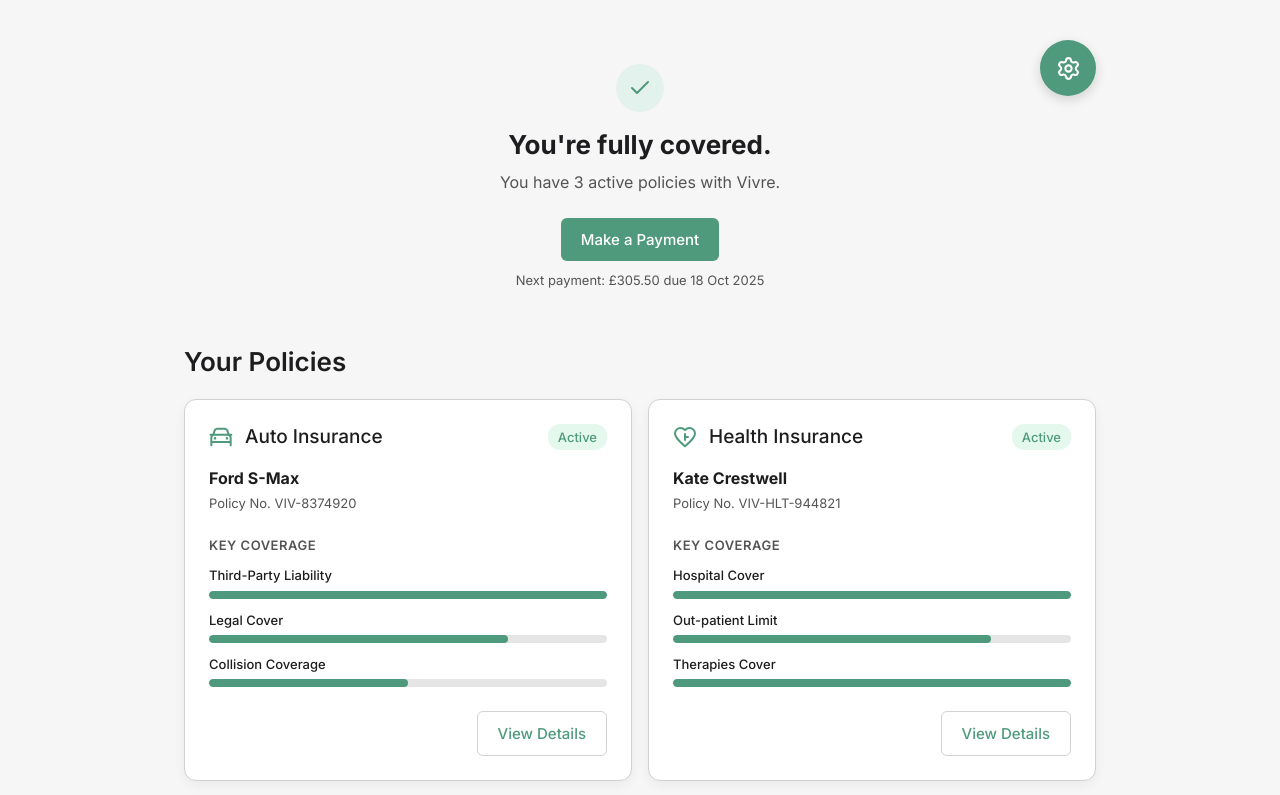
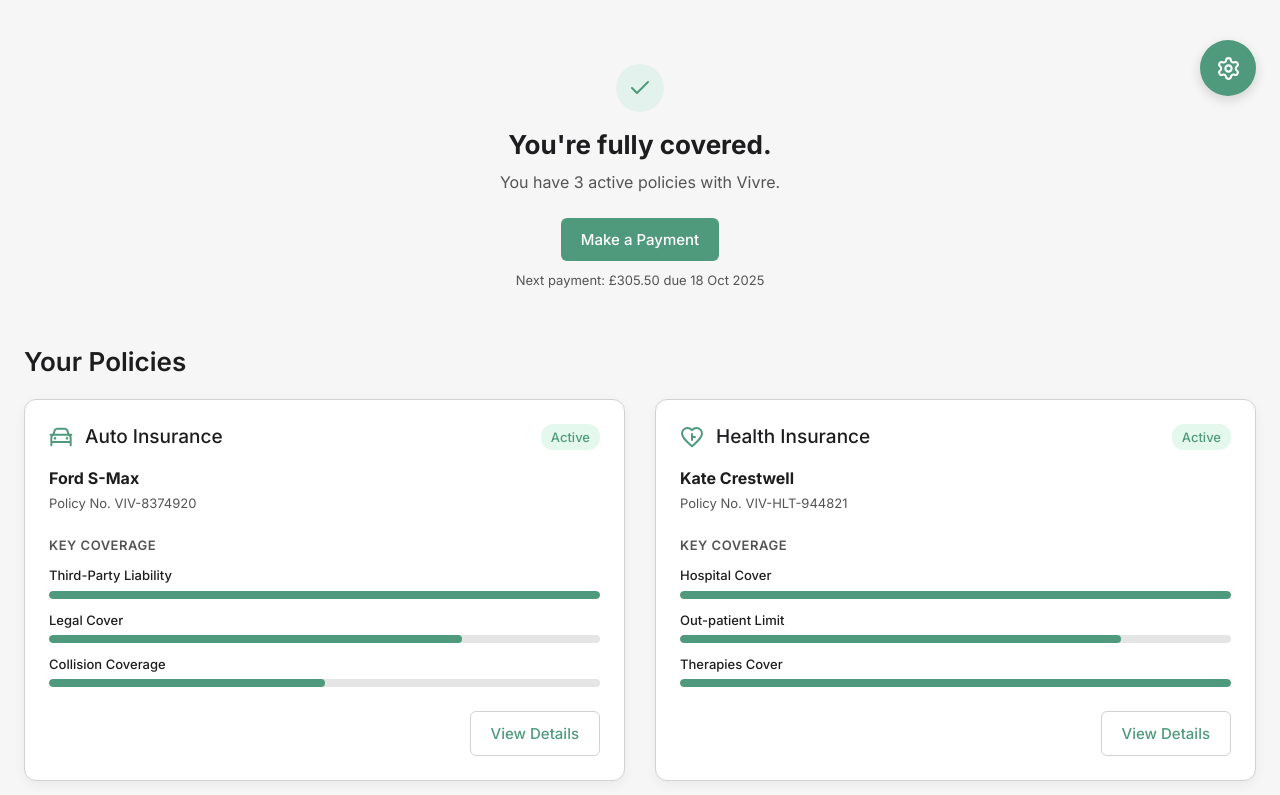
Before and after one commit to juanpatriciodoyle/vivre-my-policies, a React (Create React App) app: page / in a window 1280 px wide. Shown: the top 795 px of the page. Built offline with nearby package versions, Linux system fonts and the light colour scheme.

Commit message:
update full width

```diff
--- a/src/components/HubContainer.tsx
+++ b/src/components/HubContainer.tsx
@@ -8,7 +8,6 @@ const StyledHubContainer = styled.main`
     width: 100%;
     min-height: 100vh;
     margin: 0 auto;
-    max-width: 960px;
     padding: 40px 24px;
     gap: 56px;
     background-color: ${({theme}) => theme.colors.background};
--- a/src/components/PoliciesSection.tsx
+++ b/src/components/PoliciesSection.tsx
@@ -102,7 +102,7 @@ const SectionTitle = styled(Text)`
 const CardsGrid = styled.div`
     display: grid;
     grid-template-columns: 1fr;
-    gap: 16px;
+    gap: 30px;
 
     @media (min-width: 768px) {
         grid-template-columns: repeat(2, 1fr);
```
